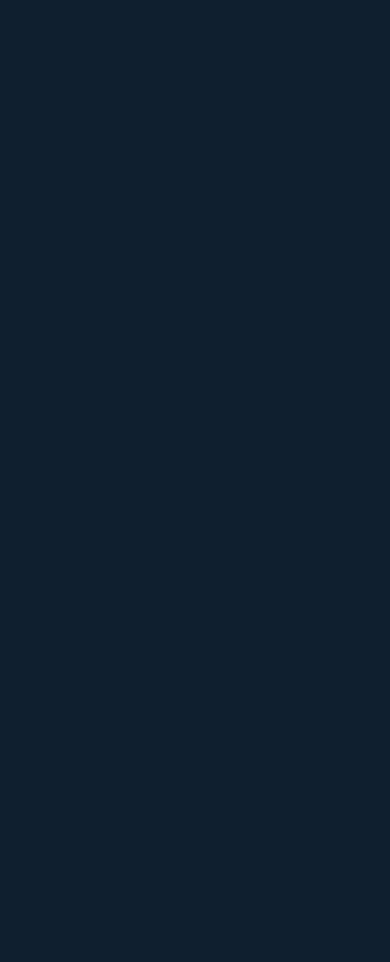
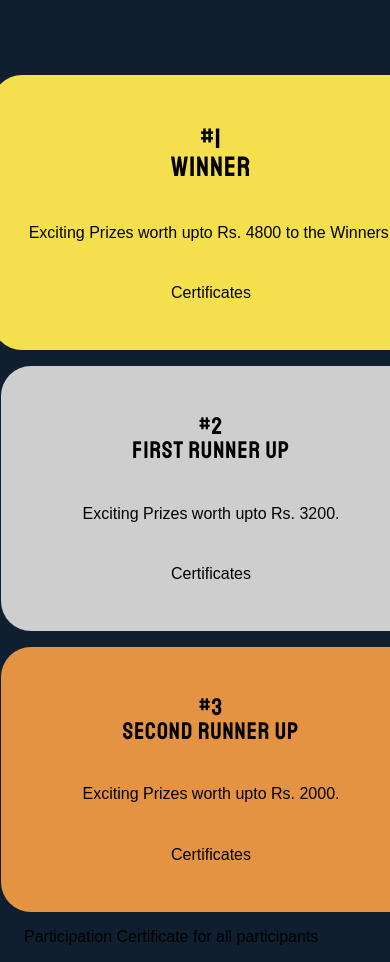
Before and after one commit to Prandom/ideathon2k21, a React (Create React App) app: page / in a window 390 px wide. Shown: the part 1020-1982 px from the top of the page. Before the commit the page ends 895 px from the top, so only its background shows below. Built offline with nearby package versions, Linux system fonts and the light colour scheme.

Commit message:
prizes component made

```diff
--- a/src/App.css
+++ b/src/App.css
@@ -7,6 +7,7 @@
 }
 
 body {
+  padding-top: 1rem;
   background-color: hsl(210, 52%, 12%);
   font-family: "Ambit", sans-serif;
   overflow-x: hidden;
--- a/src/App.js
+++ b/src/App.js
@@ -1,12 +1,14 @@
 import "./App.css";
 import Navbar from "./components/Navbar";
 import Hero from "./components/Hero";
+import Prizes from "./components/Prizes";
 
 function App() {
   return (
     <>
       <Navbar />
       <Hero />
+      <Prizes />
     </>
   );
 }
--- /dev/null
+++ b/src/components/Prizes.js
@@ -0,0 +1,46 @@
+import React from "react";
+import "../styles/prizes.css";
+
+function Prizes() {
+  return (
+    <div className="Prizes">
+      <div className="container Prizes-container">
+        <div className="Prizes-main">
+          <div className="Second">
+            <h1 className="Prizes-heading">
+              #2 <br /> First Runner Up
+            </h1>
+            <p className="Prizes-text">Exciting Prizes worth upto Rs. 3200.</p>
+            <p className="Prizes-text">Certificates</p>
+          </div>
+
+          <div className="First">
+            <h1 className="Prizes-heading">
+              #1 <br /> Winner
+            </h1>
+            <p className="Prizes-text">
+              Exciting Prizes worth upto Rs. 4800 to the Winners.
+            </p>
+            <p className="Prizes-text">Certificates</p>
+          </div>
+
+          <div className="Third">
+            <h1 className="Prizes-heading">
+              #3 <br /> Second Runner up
+            </h1>
+            <p className="Prizes-text">Exciting Prizes worth upto Rs. 2000.</p>
+            <p className="Prizes-text">Certificates</p>
+          </div>
+        </div>
+
+        <div className="Prizes-secondary">
+          <p className="Prizes-secondary-text">
+            Participation Certificate for all participants
+          </p>
+        </div>
+      </div>
+    </div>
+  );
+}
+
+export default Prizes;
--- a/src/styles/hero.css
+++ b/src/styles/hero.css
@@ -1,5 +1,5 @@
 .Hero {
-  margin-top: 1rem;
+  margin-top: 3rem;
 }
 
 .Hero-container {
--- /dev/null
+++ b/src/styles/prizes.css
@@ -0,0 +1,107 @@
+.Prizes {
+  margin-top: 10rem;
+}
+
+.Prizes-main {
+  display: flex;
+  flex-direction: row;
+  align-items: center;
+  gap: 2rem;
+
+  max-width: 1200px;
+  margin: auto;
+}
+
+.First,
+.Second,
+.Third {
+  display: flex;
+  text-align: center;
+  align-items: center;
+  flex-direction: column;
+
+  flex: 1;
+  gap: 1rem;
+  padding: 2rem;
+  border-radius: 30px;
+}
+.First {
+  padding: 5rem 2rem;
+  background-color: #f4e04d;
+}
+.Second {
+  padding: 3rem 2rem;
+  background-color: hsl(0, 1%, 81%);
+}
+.Second > .Prizes-heading {
+  font-size: clamp(2.25rem, 3.5vw, 2.75rem);
+}
+
+.Third {
+  padding: 3rem 2rem;
+  background-color: #e49342;
+}
+.Third > .Prizes-heading {
+  font-size: clamp(2.25rem, 3.5vw, 2.75rem);
+}
+
+.Prizes-heading {
+  font-family: "Staatliches", cursive;
+  line-height: 100%;
+  letter-spacing: 1px;
+  font-weight: 400;
+  font-size: clamp(2.5rem, 3.5vw, 3.25rem);
+  margin-bottom: 1rem;
+}
+
+.Prizes-text {
+  font-size: 1.5rem;
+  padding: 0 1rem;
+}
+
+@media screen and (max-width: 700px) {
+  .Prizes-main {
+    flex-direction: column;
+    gap: 1rem;
+  }
+
+  .Prizes-heading {
+    font-size: clamp(1.75rem, 4vw, 3rem);
+  }
+
+  .First,
+  .Second,
+  .Third {
+    flex: 1;
+    gap: 0.65rem;
+    padding: 2rem;
+    border-radius: 30px;
+  }
+
+  .Prizes-text {
+    font-size: 1rem;
+    padding: 0;
+  }
+
+  .First {
+    order: -1;
+    width: 100%;
+    background-color: #f4e04d;
+  }
+  .Second {
+    width: 95%;
+    background-color: hsl(0, 1%, 81%);
+  }
+
+  .Second > .Prizes-heading {
+    font-size: clamp(1.5rem, 4vw, 2.75rem);
+  }
+
+  .Third {
+    background-color: #e49342;
+    width: 95%;
+  }
+  .Third > .Prizes-heading {
+    font-size: clamp(1.5rem, 4vw, 2.75rem);
+  }
+}
```
